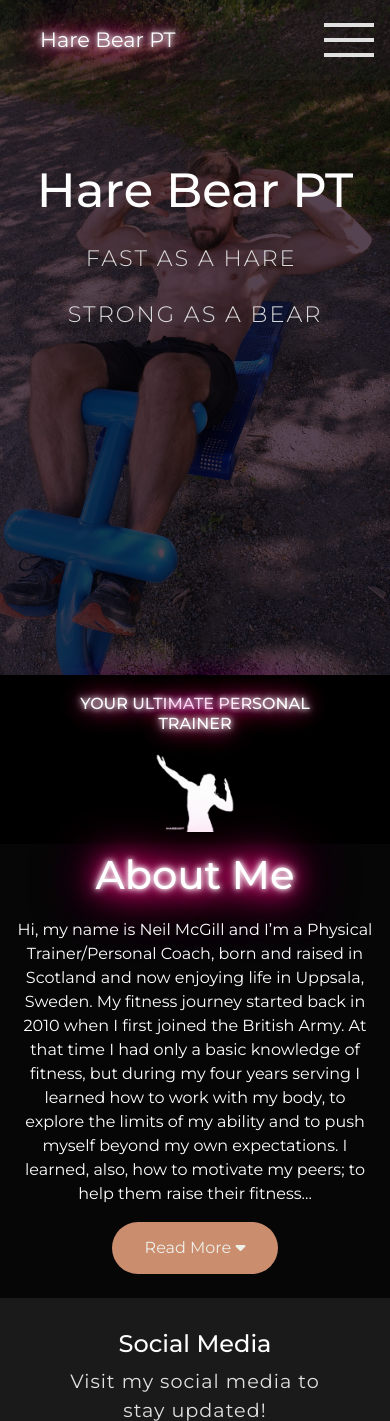
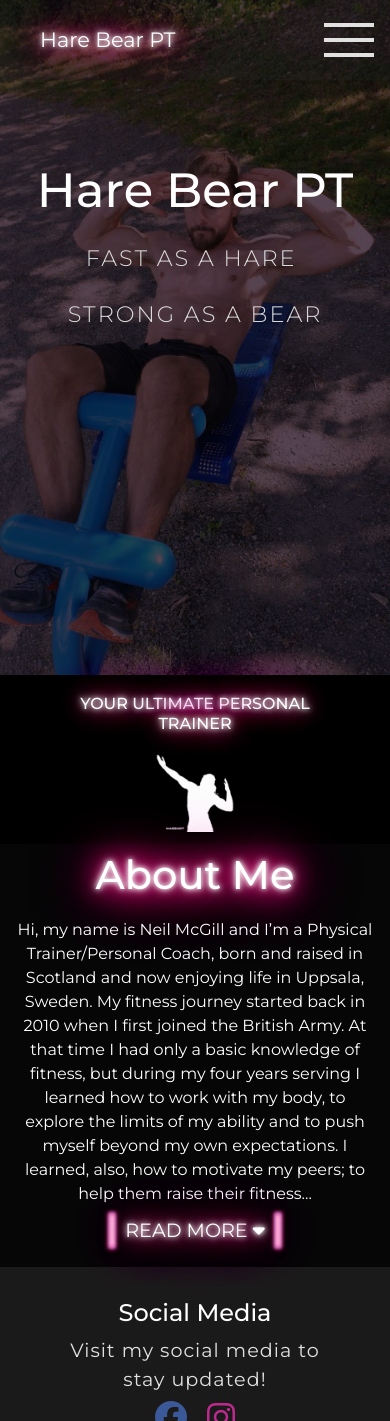
Before and after one commit to HeimirDavid/harebear-pt, a Django app: page / in a window 390 px wide. Shown: the top 1421 px of the page. Run offline with Django 3.2, Linux system fonts and the light colour scheme; data that the repository does not hold is empty; some libraries are stand-ins or nearby versions.

Commit message:
compressed header-img for mobile 30%, minified javascript loading, edited 'read more' button on about section

```diff
--- a/static/css/custom.css
+++ b/static/css/custom.css
@@ -79,12 +79,33 @@
   border-radius: 0;
 }
 
+#about_text {
+  margin-bottom: 2em;
+}
+
 .about-tx-btn {
-  background-color: #ca8d6e;
-  color: #efefe9;
-  padding: 0.8em 2em;
-  border-radius: 50px;
-  margin: 1em 0 1.5em 0;
+  position: relative;
+  top: 0.5em;
+  font-size: 1.2em;
+  text-transform: uppercase;
+}
+
+.about-tx-btn::before,
+.about-tx-btn::after {
+  content: "";
+  position: absolute;
+  box-shadow: 0 0 4px 2px #fff, /* inner white */ 0 0 4px 4px #ff0080,
+    /* middle magenta */ 0 0 3px 3px #0ff; /* outer cyan */
+  height: 1.5em;
+  width: 0em;
+}
+
+.about-tx-btn::before {
+  left: -0.7em;
+}
+
+.about-tx-btn::after {
+  right: -0.7em;
 }
 
 .bg-clr-footer {
@@ -598,10 +619,6 @@
     color: #fefefe;
     z-index: -15;
   }
-
-  .video-insert {
-    display: none;
-  }
 }
 
 @media (max-width: 767px) {
--- a/static/js/main.js
+++ b/static/js/main.js
@@ -58,7 +58,7 @@
             '<span class="more_text" style="display:none;"> ' +
             text.substring(index, text.length) +
             "</span>" +
-            '<a href="#" class="read_more">...<br/><span class="btn about-tx-btn">Read More <i class="fas fa-caret-down"></i></span></a>';
+            '<a href="#" class="read_more">...<br/><span class="glow about-tx-btn">Read More <i class="fas fa-caret-down"></i></span></a>';
 
           $(this).html(html);
 
@@ -69,12 +69,12 @@
               event.preventDefault();
               if ($(this).hasClass("less")) {
                 $(this).html(
-                  "<br/><span class='btn about-tx-btn'>Read Less <i class='fas fa-caret-up'></i></span>"
+                  "<br/><span class='glow about-tx-btn'>Read Less <i class='fas fa-caret-up'></i></span>"
                 );
                 $(this).parent().find(".more_text").show();
               } else {
                 $(this).html(
-                  "...<br/><span class='btn about-tx-btn'>Read More <i class='fas fa-caret-down'></i></span>"
+                  "...<br/><span class='glow about-tx-btn'>Read More <i class='fas fa-caret-down'></i></span>"
                 );
                 $(this).parent().find(".more_text").hide();
               }
--- a/templates/base.html
+++ b/templates/base.html
@@ -206,11 +206,7 @@
       integrity="sha384-KJ3o2DKtIkvYIK3UENzmM7KCkRr/rE9/Qpg6aAZGJwFDMVNA/GpGFF93hXpG5KkN"
       crossorigin="anonymous"
     ></script>
-    <script
-      src="https://cdnjs.cloudflare.com/ajax/libs/popper.js/1.12.9/umd/popper.min.js"
-      integrity="sha384-ApNbgh9B+Y1QKtv3Rn7W3mgPxhU9K/ScQsAP7hUibX39j7fakFPskvXusvfa0b4Q"
-      crossorigin="anonymous"
-    ></script>
+    <!-- popper removed -->
     <script
       src="https://maxcdn.bootstrapcdn.com/bootstrap/4.0.0/js/bootstrap.min.js"
       integrity="sha384-JZR6Spejh4U02d8jOt6vLEHfe/JQGiRRSQQxSfFWpi1MquVdAyjUar5+76PVCmYl"
@@ -218,11 +214,7 @@
     ></script>
 
     <!-- Jquery CDN -->
-    <script
-      src="https://cdnjs.cloudflare.com/ajax/libs/jquery/3.5.1/jquery.js"
-      integrity="sha512-WNLxfP/8cVYL9sj8Jnp6et0BkubLP31jhTG9vhL/F5uEZmg5wEzKoXp1kJslzPQWwPT1eyMiSxlKCgzHLOTOTQ=="
-      crossorigin="anonymous"
-    ></script>
+    <!-- removed. Using bootstraps instead -->
 
     <script src="{% static 'js/main.js' %}"></script>
   </body>
```
Also changed, not shown: static/images/header-mobile.jpg.
